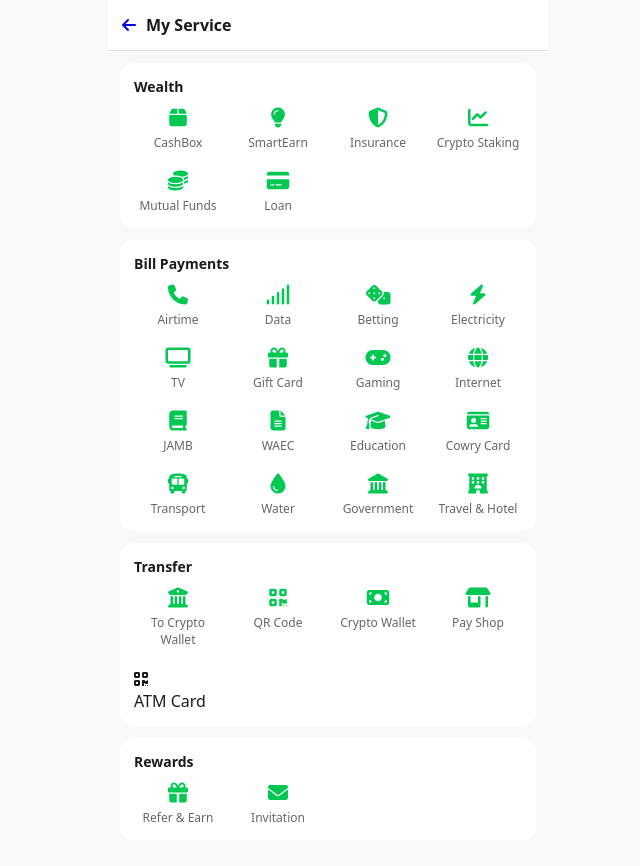
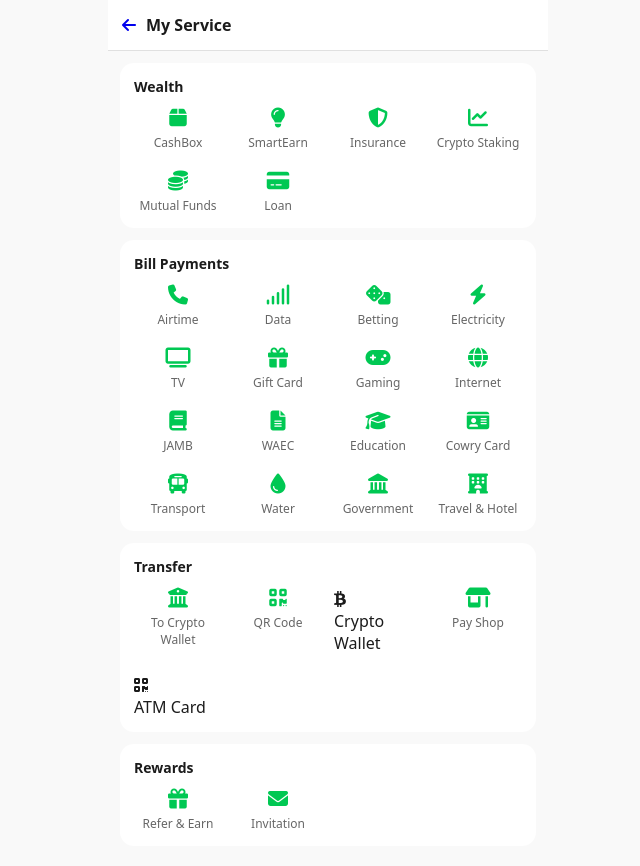
Before and after one commit to Ezehebubechidubem/Payme, a plain HTML site: page services.html in a window 1280 px wide. Shown: the whole page, without its empty margins (312-952 px from the left). Drawn offline with Linux system fonts and the light colour scheme.

Commit message:
Update services.html

```diff
--- a/services.html
+++ b/services.html
@@ -107,7 +107,10 @@
       <div class="grid">
         <div class="item"><i class="fa-solid fa-building-columns"></i>To Crypto<br>Wallet</div>
         <div class="item"><i class="fa-solid fa-qrcode"></i>QR Code</div>
-        <div class="item"><i class="fa-solid fa-money-bill"></i>Crypto Wallet</div>
+      <div class="qa">
+  <i class="fa-brands fa-btc"></i>
+  <div>Crypto Wallet</div>
+</div>
         <div class="item"><i class="fa-solid fa-shop"></i>Pay Shop</div>
 <div class="qa">
         <i class="fa-solid fa-qrcode"></i>
```
